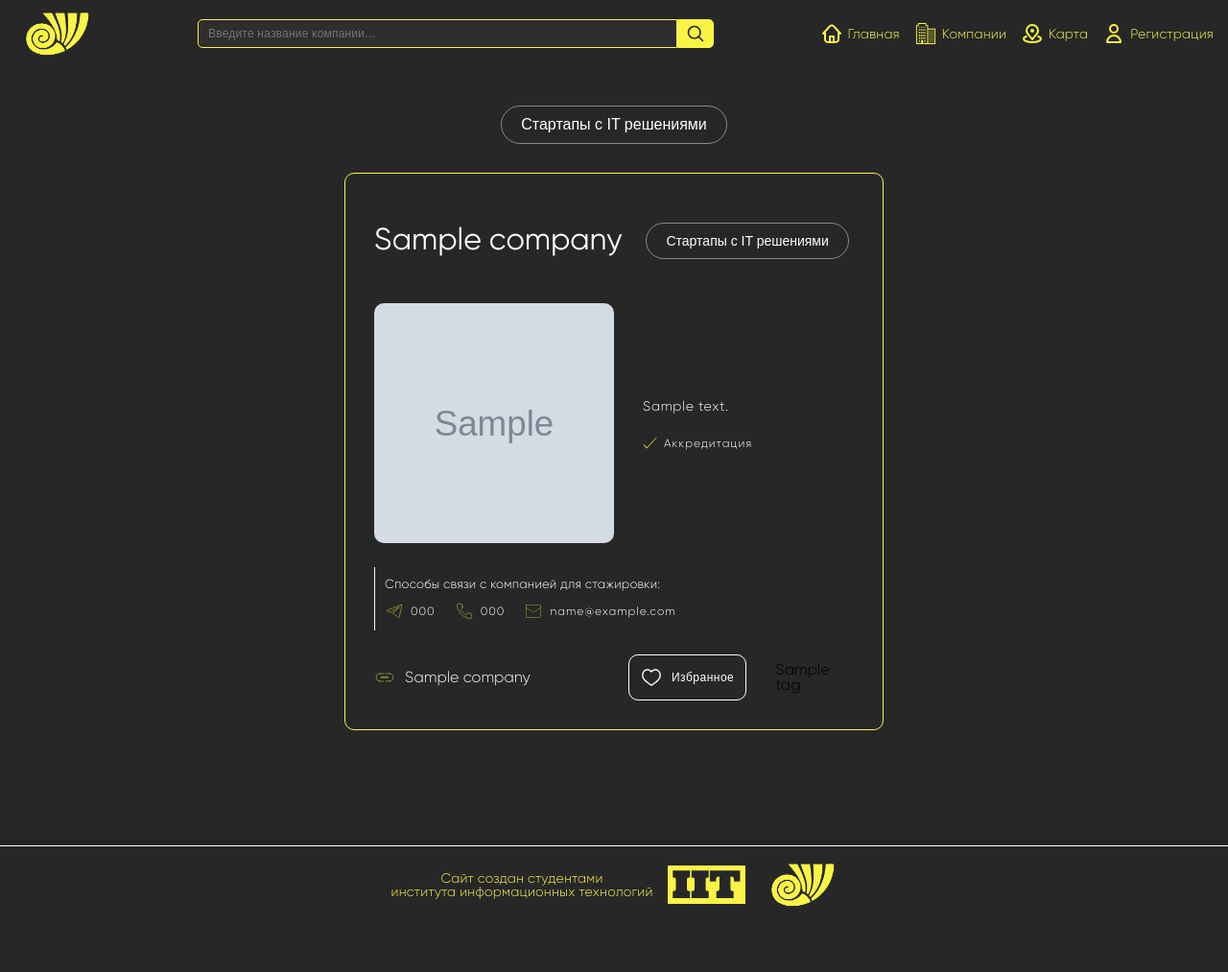
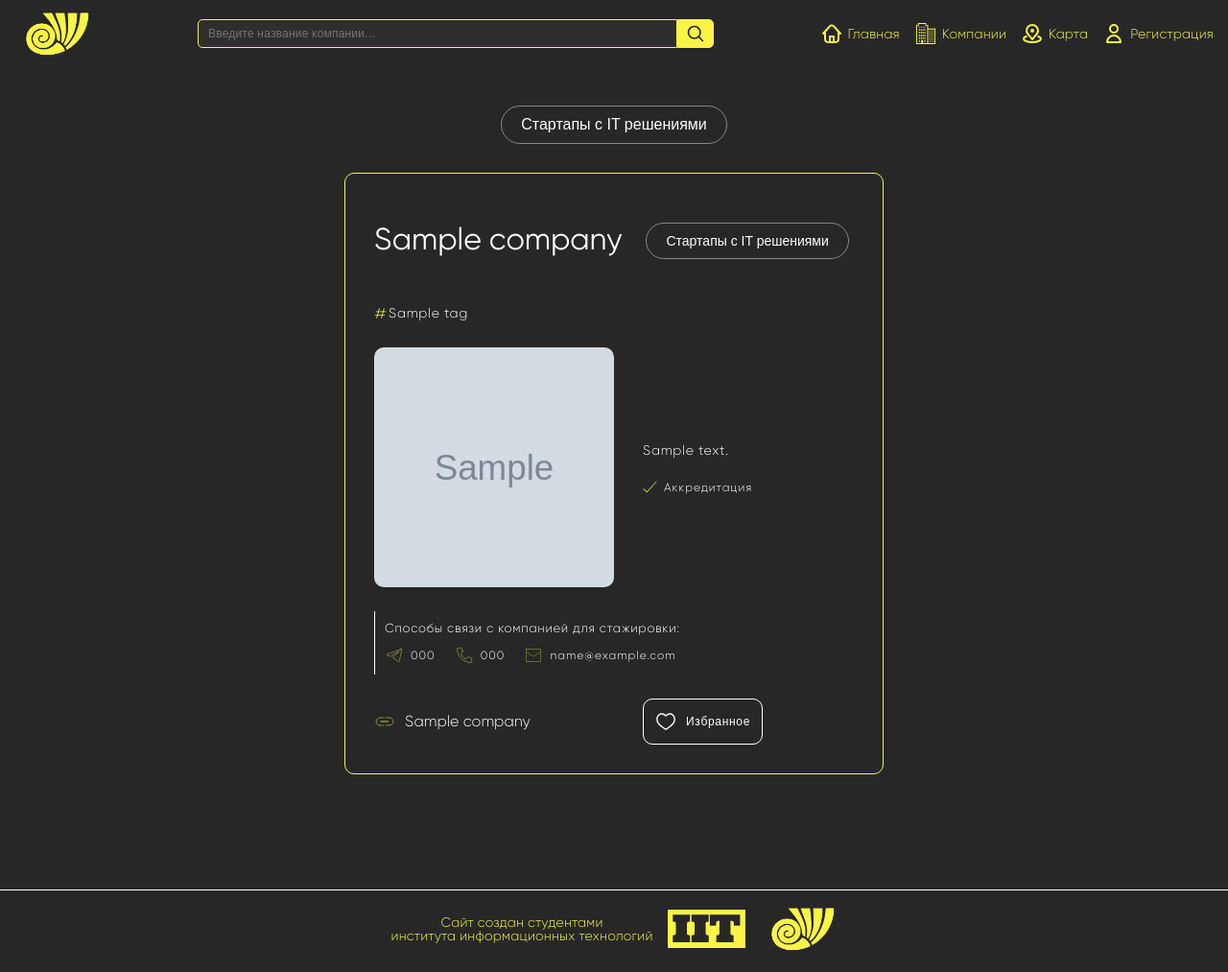
Before and after one commit to BorisVasilevv/web-chel-work, a Django app: page /companies/ in a window 1280 px wide. Shown: the whole page at 96% size. Before the commit the page ends 945 px from the top, so only its background shows below. Run offline with Django 4.2, Linux system fonts and the light colour scheme; tables that the repository leaves empty hold one stand-in row (values such as "Sample post"); grey boxes marked "Sample" are stand-in pictures; some libraries are stand-ins or nearby versions.

Commit message:
close-button fix, raw tags

```diff
--- a/itcompanysite/companies/static/companies/css/companies.css
+++ b/itcompanysite/companies/static/companies/css/companies.css
@@ -52,6 +52,18 @@
     flex-direction: row;
 }
 
+.tag-container{
+    align-items: center;
+    display: flex;
+    gap: 2px;
+    flex-direction: row;
+}
+
+.hashtag_icon{
+    width:13px;
+    height:13px;
+}
+
 /*.companies-item-tag{
     font-family: Gilroy;
     color:#FCD54C;
@@ -98,6 +110,14 @@
     text-decoration: none;
 }
 
+.companies-item_tags{
+    display: flex;
+    flex-direction: row;
+    flex-wrap: wrap;
+    gap: 15px;
+
+}
+
 .companies-item_about-company{
     color: #FFFFFF;
     display: flex;
@@ -124,7 +144,7 @@
     color: #FFFFFF;
     font-size: 13px;
     line-height: 1.2;
-    letter-spacing: 0.2px;
+    letter-spacing: 0.7px;
 }
 
 .contacts-content{
@@ -208,7 +228,7 @@
     flex-direction: row;
     font-size: 12px;
     gap: 10px;
-    letter-spacing: 0.5px;
+    letter-spacing: 0.7px;
     padding: 12px ;
     cursor: pointer;
 }
@@ -311,8 +331,8 @@
 }
 
 .register_modal__close-button_icon{
-    width: 20px;
-    height: 20px;
+    width: 16px;
+    height: 16px;
     background:  #272727;
 }
 
@@ -324,7 +344,7 @@
     color: #FFFFFF;
     font-size: 20px;
     font-weight: 700;
-    letter-spacing: 0.2px;
+    letter-spacing: 0.7px;
 }
 
 .register_modal-text{
@@ -332,7 +352,7 @@
     font-size: 14px;
     width: 100%;
     text-align: center;
-    letter-spacing: 0.2px;
+    letter-spacing: 0.7px;
 }
 
 .register_modal__content{
--- a/itcompanysite/companies/templates/companies/companies.html
+++ b/itcompanysite/companies/templates/companies/companies.html
@@ -41,6 +41,18 @@
                         <span>{{subcategory.subcategory_name}}</span>
                     </button>
                 {% endfor%}
+            </div>
+
+
+            <div class="companies-item_tags">
+                 {% if company.tags is not none %}
+                    {% for tag in company.tags %}
+                        <div class="tag-container">
+                            <img class="hashtag_icon" src="{% static 'companies/icons/hashtag.svg'%}">
+                            <h5>{{tag.name}}</h5>
+                        </div>
+                    {% endfor %}
+                {% endif %}
             </div>
 
             <div class="company-item_main">
@@ -136,11 +148,7 @@
                     {% endif %}
                 {% endif %}
 
-                {% if company.tags is not none %}
-                    {% for tag in company.tags %}
-                        {{tag.name}}
-                    {% endfor%}
-                {% endif %}
+
             </div>
         </div>
     {% endfor%}
--- a/itcompanysite/main/static/main/css/main.css
+++ b/itcompanysite/main/static/main/css/main.css
@@ -11,6 +11,29 @@ body{
 
 ul{
     list-style: none;
+}
+
+h1{
+    align-self: center;
+    color: #FFFFFF;
+    font-size: 30px;
+    font-weight: 700;
+    line-height: 35px;
+    letter-spacing: 0.2px;
+    padding: 0 15px;
+}
+
+h2{
+    color: #FFFFFF;
+    font-size: 26px;
+}
+
+h5{
+    align-self: center;
+    color: #FFFFFF;
+    font-size: 14px;
+    line-height: 1.5;
+    letter-spacing: 0.7px;
 }
 
 a{
@@ -182,7 +205,6 @@ a{
      display: none;
 
 }
-
 
 
 .footer{
```
Also changed, not shown: itcompanysite/companies/static/companies/icons/close.svg, itcompanysite/companies/static/companies/icons/hashtag.svg (added).
